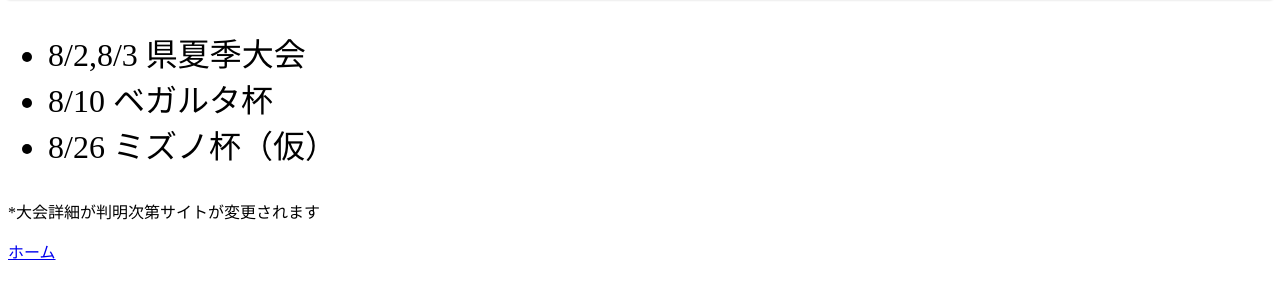
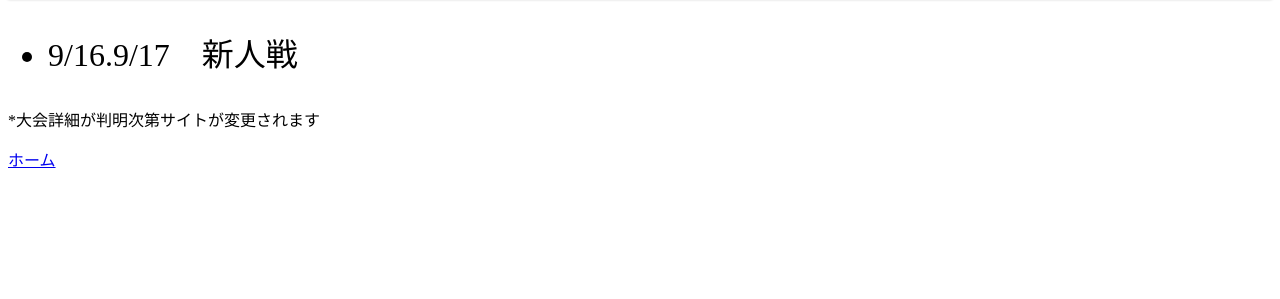
Before and after one commit to kai-sss/lbv, a plain HTML site: page index.html in a window 1280 px wide. Shown: the part 113-412 px from the top of the page. Drawn offline with Linux system fonts and the light colour scheme.

Commit message:
Update index.html

```diff
--- a/index.html
+++ b/index.html
@@ -11,9 +11,7 @@
         <h1 class="box22">大会日程</h1>
     </div>
     <ul class="www">
-        <li>8/2,8/3 県夏季大会</li>
-        <LI>8/10 ベガルタ杯</LI>
-        <li>8/26 ミズノ杯（仮）</li>
+        <li>9/16.9/17　新人戦</li>
     </ul>
     <p>*大会詳細が判明次第サイトが変更されます
     </p>
```
